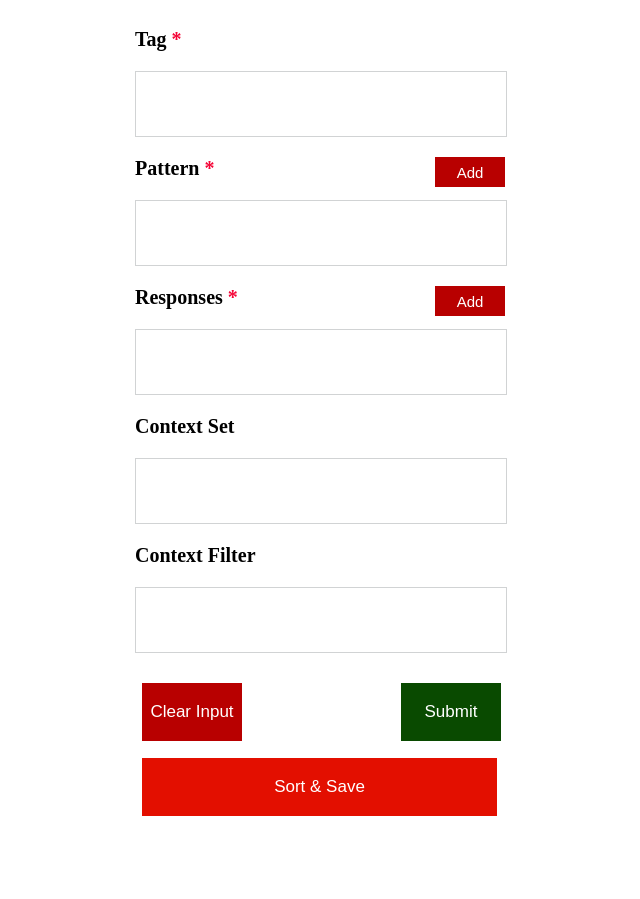
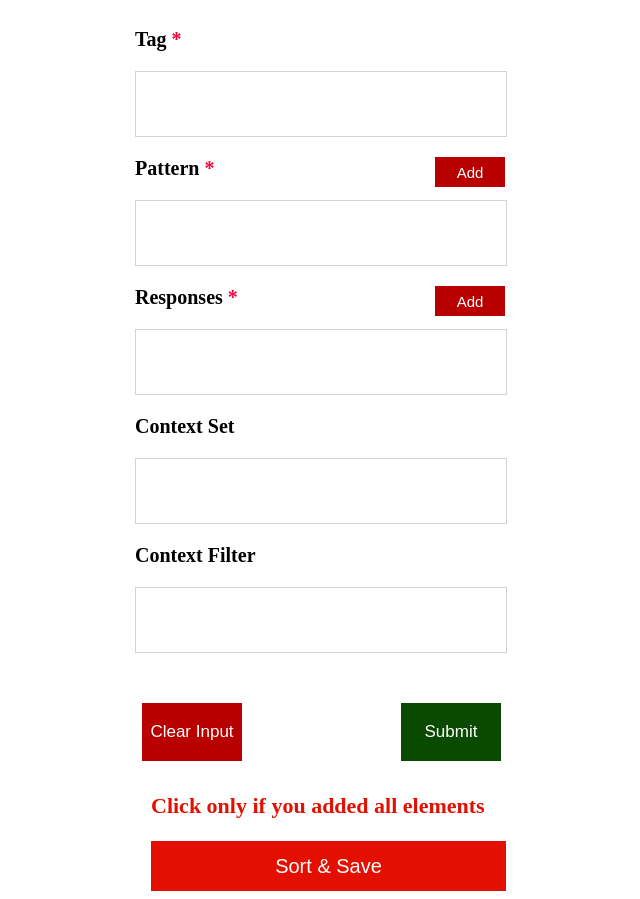
Before and after one commit to vitoyxyz/json_manipulator, a Vue app in the folder clients/: page / in a window 1280 px wide. Shown: the whole page, without its empty margins (314-954 px from the left). Before the commit the page ends 816 px from the top, so only its background shows below. Built offline with nearby package versions, Linux system fonts and the light colour scheme; what vue-spinners would draw is missing.

Commit message:
added  txt click only if added all elems

```diff
--- a/clients/src/App.vue
+++ b/clients/src/App.vue
@@ -60,10 +60,11 @@
       <button class="btn-submit" @click="submitForm()" type="submit">
         Submit
       </button>
-    </div>
-    <div @click="sortAndSave()">
+      <div class="click-only" @click="sortAndSave()">
+        <p>Click only if you added all elements</p>
         <button class="btn-sort">Sort & Save</button>
         <circle-spin v-if="isLoading"></circle-spin>
+      </div>
     </div>
   </div>
 </template>
@@ -146,7 +147,6 @@ export default {
           this.isLoading = false;
         })
         .catch((err) => {
-
           console.log(err);
         });
     },
@@ -180,7 +180,7 @@ export default {
 .add {
   display: inline;
 }
-.app{
+.app {
   font-family: "Times New Roman", Times, serif;
 }
 .inputs {
@@ -205,7 +205,7 @@ input {
   max-width: 350px;
   margin: 0 auto;
   width: 100%;
-  padding: 30px;
+  padding: 50px;
 }
 .btn-clear {
   color: #ffffff;
@@ -231,14 +231,18 @@ input {
   float: right;
   outline: none;
 }
-
+.click-only {
+  margin-top: 90px;
+  font-size: 22px;
+  color: #e30f00;
+  font-weight: 550;
+}
 .btn-sort {
   color: #ffffff;
   box-sizing: border-box;
-  font-size: 17px;
-  height: 58px;
+  font-size: 20px;
+  height: 50px;
   width: 355px;
-  margin: 45px -100px;
   border: 1px solid#e30f00;
   background-color: #e30f00;
   text-align: center;
@@ -272,7 +276,7 @@ input.is-invalid {
   line-height: 20px;
 }
 .sk-fading-circle {
-  margin: 50px -15px !important;
+  margin: 5px 20px !important;
   float: right;
 }
 </style>>
```
Lines whose indentation alone changed are shown as unchanged.
